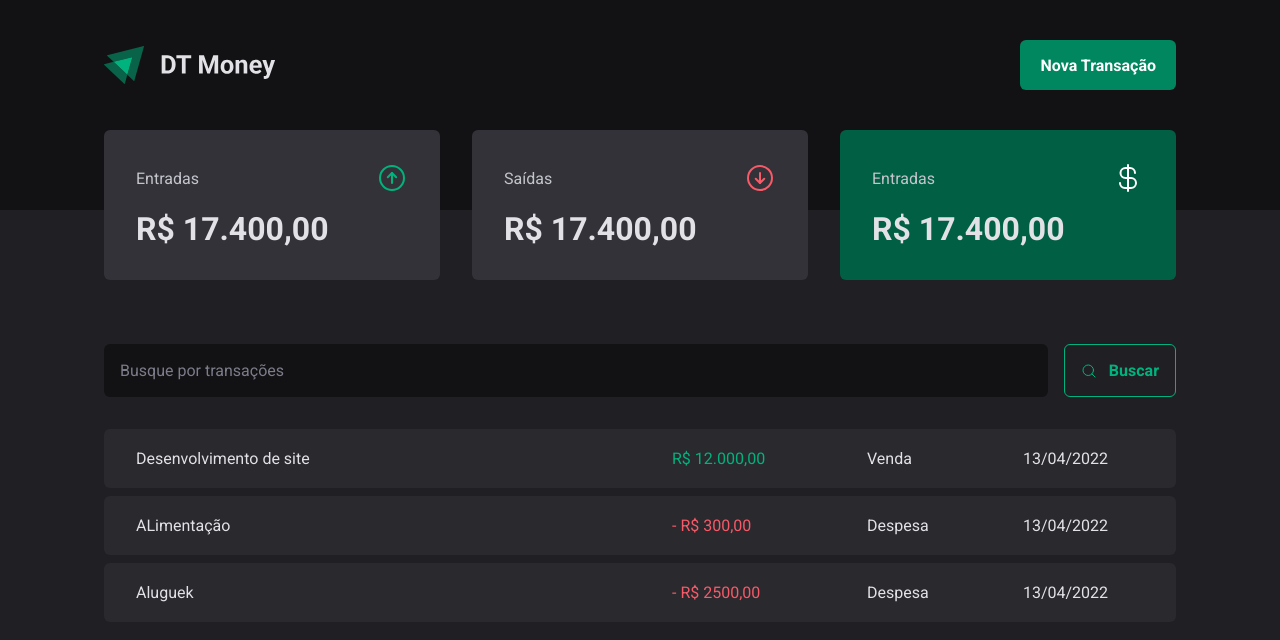
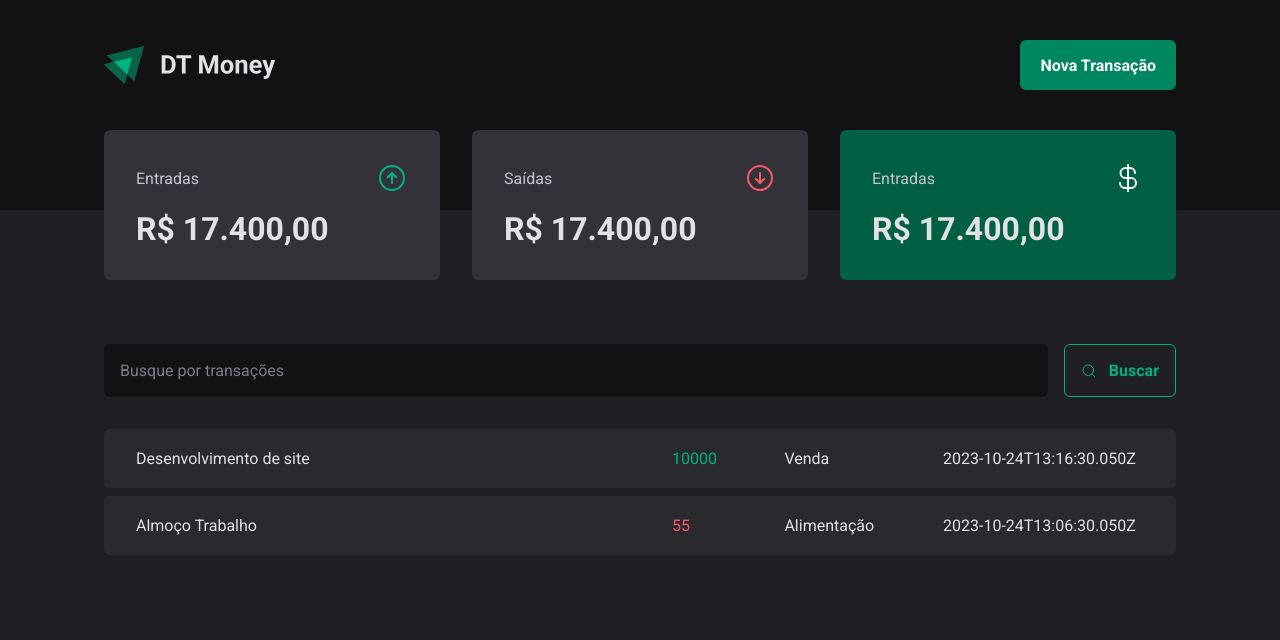
Before and after one commit to EsdrasCFF/dt-money, a React (Vite) app: page / in a window 1280 px wide. Shown: the top 640 px of the page. Built offline with nearby package versions, Linux system fonts and the light colour scheme; data requests are answered from the project's data file.

Commit message:
Feat: Integration with API

```diff
--- a/src/pages/Transactions/index.tsx
+++ b/src/pages/Transactions/index.tsx
@@ -1,9 +1,36 @@
+import { useEffect, useState } from "react";
 import { Header } from "../../components/Header";
 import { Summary } from "../../components/Summary";
 import { SearchForm } from "./components/SearchForm";
+
 import { PriceHighLight, TransactionsContainer, TransactionsTable } from "./styles";
 
+interface ITransactions {
+  id: number,
+  description: string,
+  type: "income" | "outcome",
+  category: string,
+  price: number,
+  created_at: string
+}
+
 export function Transactions () {
+
+  const [transactions, setTransactions] = useState<ITransactions[]>([]);
+
+
+  async function loadTransactions() {
+    const response = await fetch("http://localhost:3000/transactions")
+    const data = await response.json()
+
+    setTransactions(data)
+  }
+
+
+  useEffect(()=> {
+    loadTransactions()
+  }, [])
+
   return(
     <div>
       <Header/>
@@ -13,38 +40,21 @@ export function Transactions () {
         <SearchForm/>
         <TransactionsTable>
           <tbody>
-            <tr>
-              <td width="50%" >Desenvolvimento de site</td>
-              <td>
-                <PriceHighLight variant="income" >
-                  R$ 12.000,00
-                </PriceHighLight>
-              </td>
-              <td>Venda</td>
-              <td>13/04/2022</td>
-            </tr>
-
-            <tr>
-              <td width="50%" >ALimentação</td>
-              <td>
-                <PriceHighLight variant="outcome" >
-                  - R$ 300,00
-                </PriceHighLight>
-              </td>
-              <td>Despesa</td>
-              <td>13/04/2022</td>
-            </tr>
-
-            <tr>
-              <td width="50%" >Aluguek</td>
-              <td>
-                <PriceHighLight variant="outcome" >
-                  - R$ 2500,00
-                </PriceHighLight>
-              </td>
-              <td>Despesa</td>
-              <td>13/04/2022</td>
-            </tr>
+            {
+              transactions.map( transaction => {
+              return (
+                <tr key={transaction.id} >
+                  <td width="50%" >{transaction.description}</td>
+                  <td>
+                    <PriceHighLight variant={transaction.type} >
+                      {transaction.price}
+                    </PriceHighLight>
+                  </td>
+                  <td>{transaction.category}</td>
+                  <td>{transaction.created_at}</td>
+                </tr>
+              )
+            })}
           </tbody>
         </TransactionsTable>
 
```
